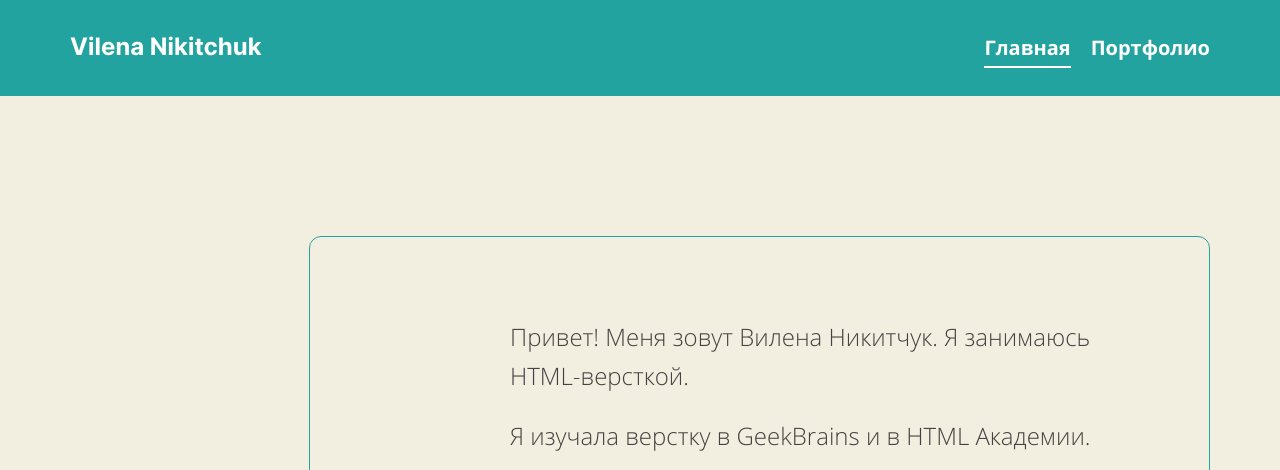
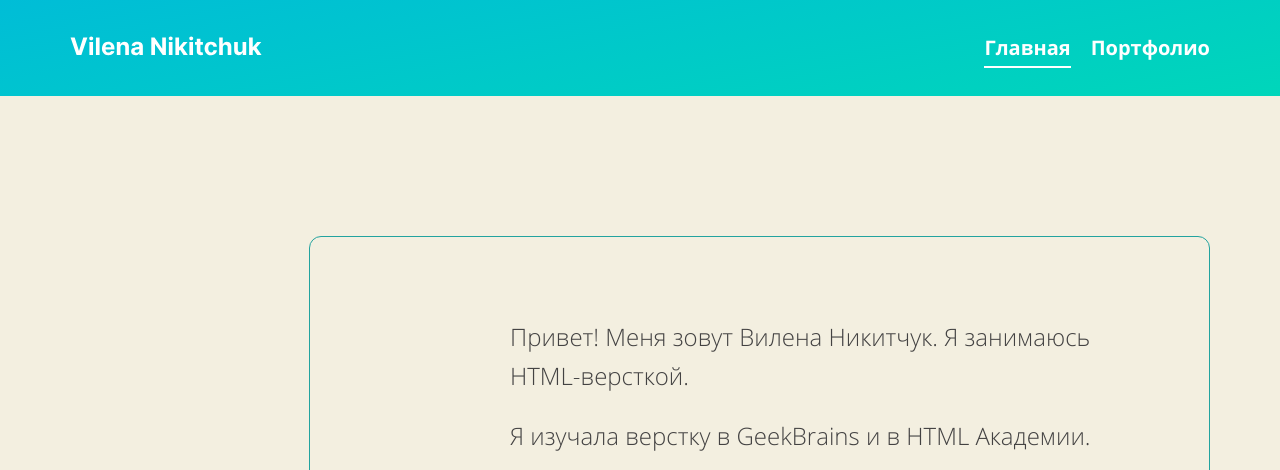
Before and after one commit to vilenan/About, a website: page docs/index.html in a window 1280 px wide. Shown: the top 470 px of the page. Drawn offline with nearby package versions, Linux system fonts and the light colour scheme; files that its build step writes are made by us from their sources.

Commit message:
поменяла цвет heder

```diff
--- a/docs/sass/blocks/header.scss
+++ b/docs/sass/blocks/header.scss
@@ -2,7 +2,7 @@
   position: relative;
   width: 100%;
   z-index: 2;
-  background-color: #22a39f;
+  background: linear-gradient(168.68deg,#00bdd7 0,#00d7b9 104.17%);
   color: #fff;
   line-height: 1.2;
   overflow: hidden;
```
